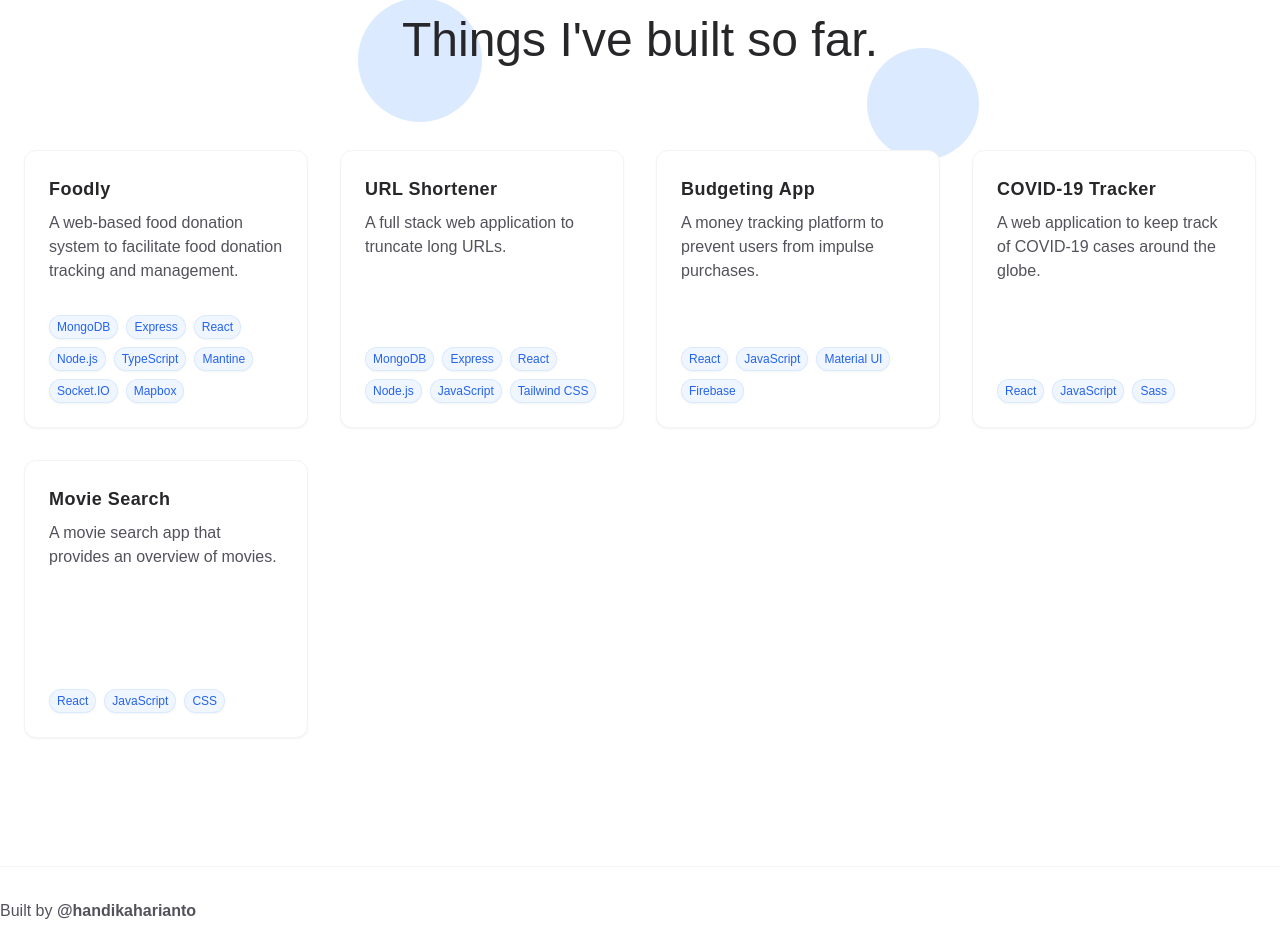
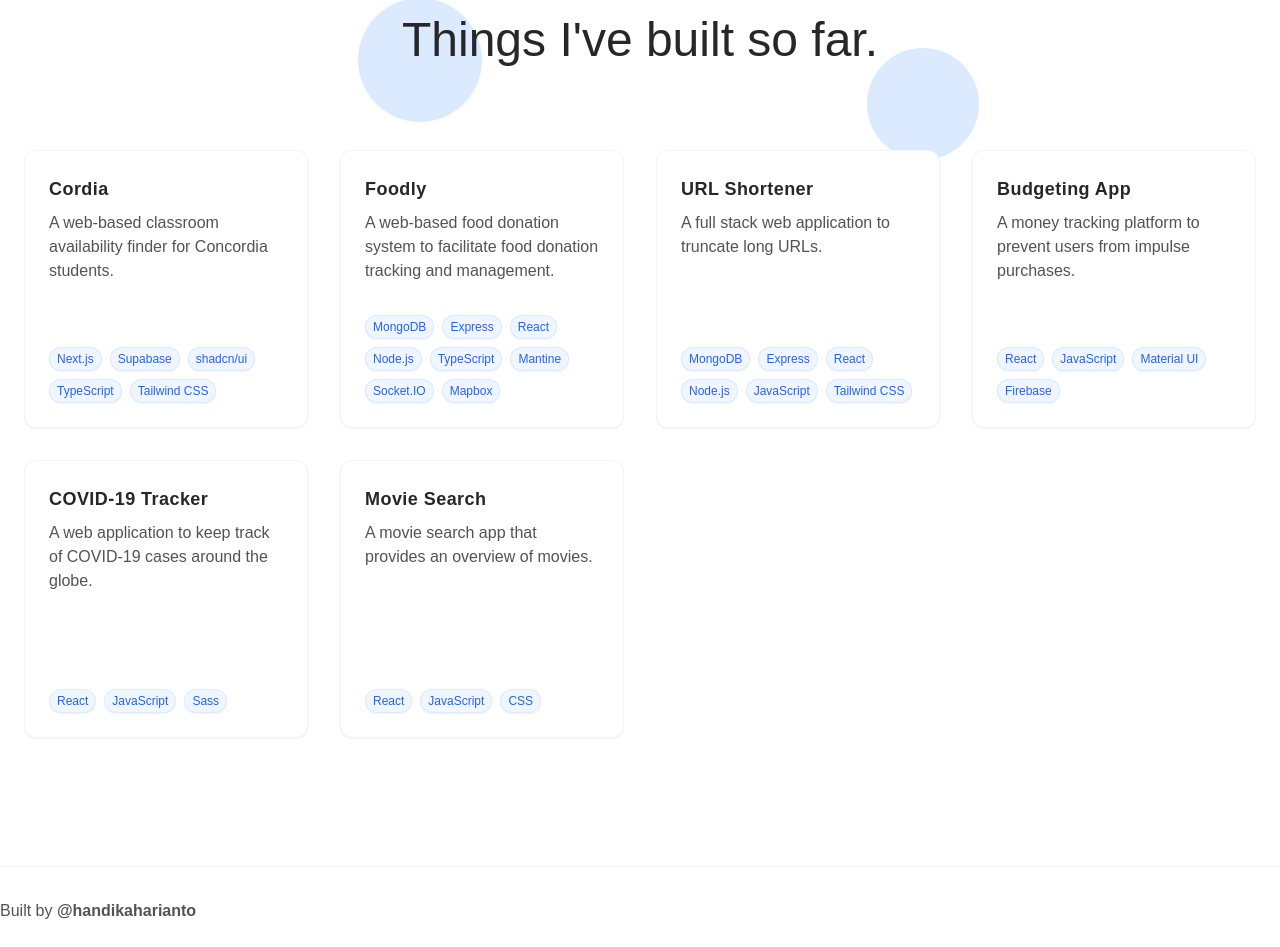
Before and after one commit to handikaharianto/portolio-website-v3, a Next.js app: page / in a window 1280 px wide. Shown: the part 2610-3557 px from the top of the page. Built offline with nearby package versions, Linux system fonts and the light colour scheme; a web font is replaced by a local one.

Commit message:
chore: add new project

```diff
--- a/app/_data/projects.ts
+++ b/app/_data/projects.ts
@@ -7,6 +7,20 @@ type Project = {
 };
 
 export const projects: Project[] = [
+  {
+    title: "Cordia",
+    description:
+      "A web-based classroom availability finder for Concordia students.",
+    technologies: [
+      "Next.js",
+      "Supabase",
+      "shadcn/ui",
+      "TypeScript",
+      "Tailwind CSS",
+    ],
+    gitHubUrl: "https://github.com/handikaharianto/cordia-app",
+    websiteUrl: "https://cordia-app.vercel.app/",
+  },
   {
     title: "Foodly",
     description:
@@ -22,7 +36,7 @@ export const projects: Project[] = [
       "Mapbox",
     ],
     gitHubUrl: "https://github.com/handikaharianto/foodly",
-    websiteUrl: "https://foodly-app.onrender.com/"
+    websiteUrl: "https://foodly-app.onrender.com/",
   },
   {
     title: "URL Shortener",
@@ -36,7 +50,7 @@ export const projects: Project[] = [
       "Tailwind CSS",
     ],
     gitHubUrl: "https://github.com/handikaharianto/url-shortener",
-    websiteUrl: "https://url-shortener-pi-three.vercel.app/"
+    websiteUrl: "https://url-shortener-pi-three.vercel.app/",
   },
   {
     title: "Budgeting App",
```
